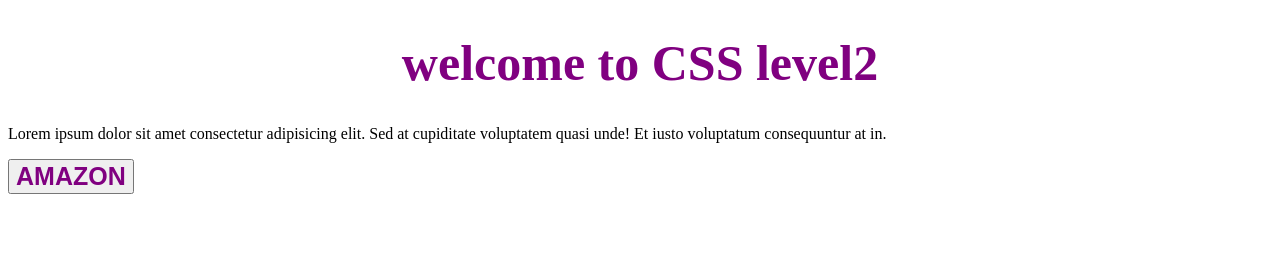
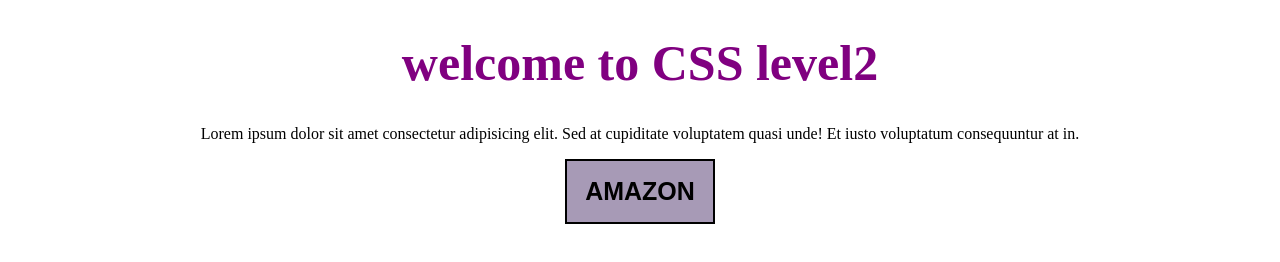
Before and after one commit to kartik99917/Github-sample-tutorial, a plain HTML site: page classroom/index.html in a window 1280 px wide. Drawn offline with Linux system fonts and the light colour scheme.

Commit message:
lets goooo

```diff
--- a/classroom/style.css
+++ b/classroom/style.css
@@ -1,12 +1,23 @@
 h1{
-    text-align: center;
+    text-align: none;
     font-size: 50px;
     color: purple;
 }
 button{
     text-align: center;
     text-decoration: none;
+    font-size: 25px;
     font-weight: 600;
-    font-size: 25px;
-    color: purple;
+    color: none;
+    background-color: rgb(167, 154, 182);
+    height: 65px;
+    width: 150px;
+    border-width: 2px;
+    border-style: solid;
+    border-color: black;
+    padding: 0%;
+    margin: 0%;
 }
+body{
+    text-align: center;
+}
```
